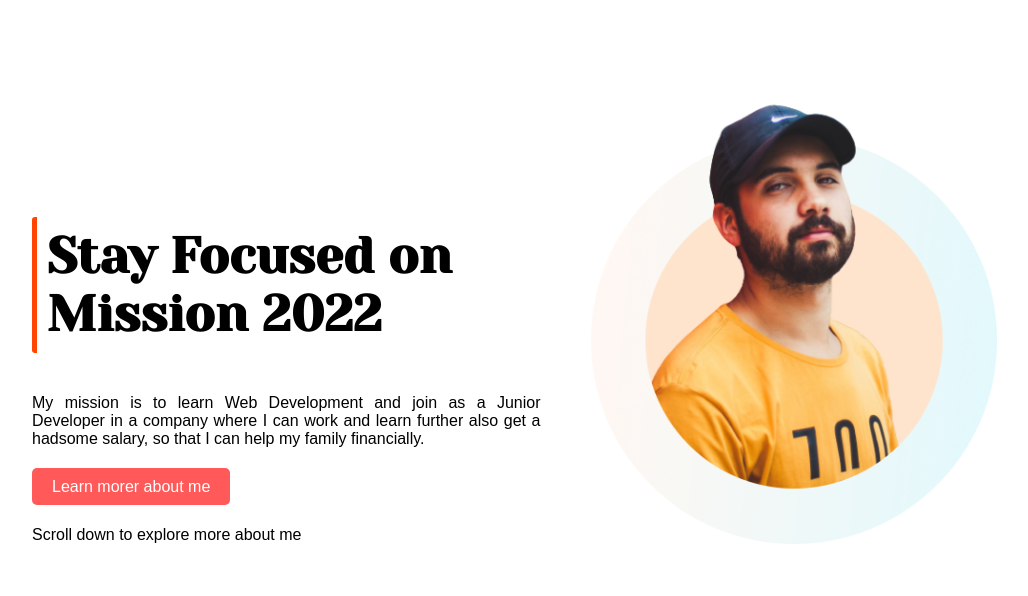
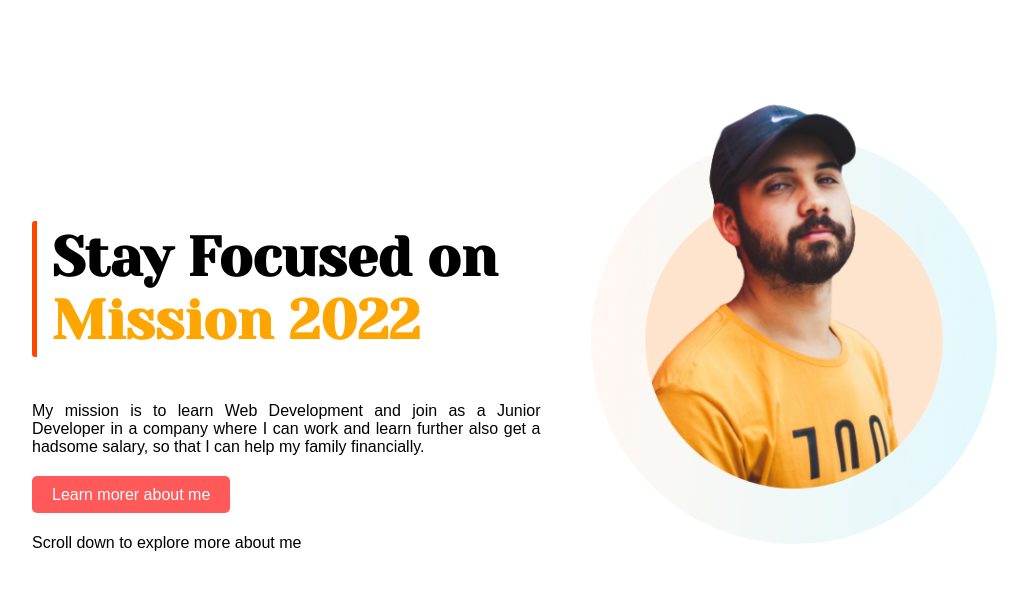
Before and after one commit to Shafayathub/practice-one, a plain HTML site: page index.html in a window 1280 px wide. Shown: the whole page, without its empty margins (143-1171 px from the left). Drawn offline with Linux system fonts and the light colour scheme.

Commit message:
First Section Fianl

```diff
--- a/style.css
+++ b/style.css
@@ -5,8 +5,12 @@ body{
 }
 
 h1{
-    font-size: 50px;
-    padding: 10px;
+    font-size: 55px;
+    padding: 5px 15px;
+}
+
+.orange{
+    color: orange;
 }
 
 .mission-heading{
```
